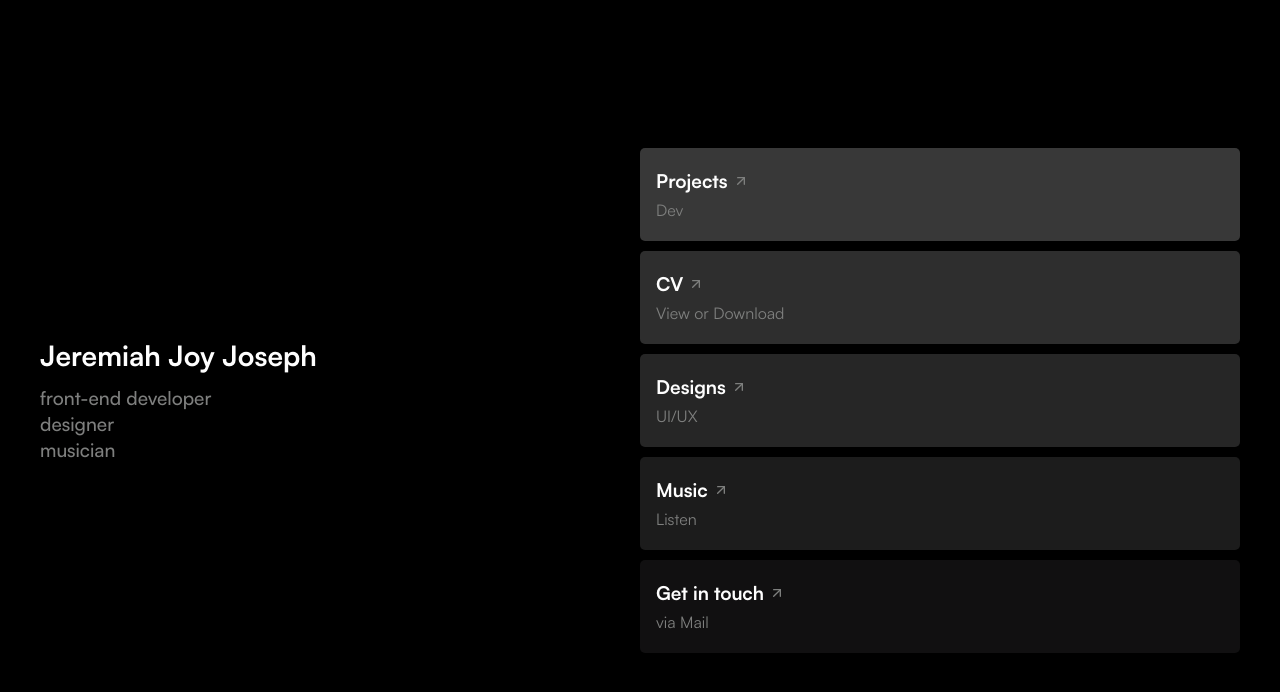
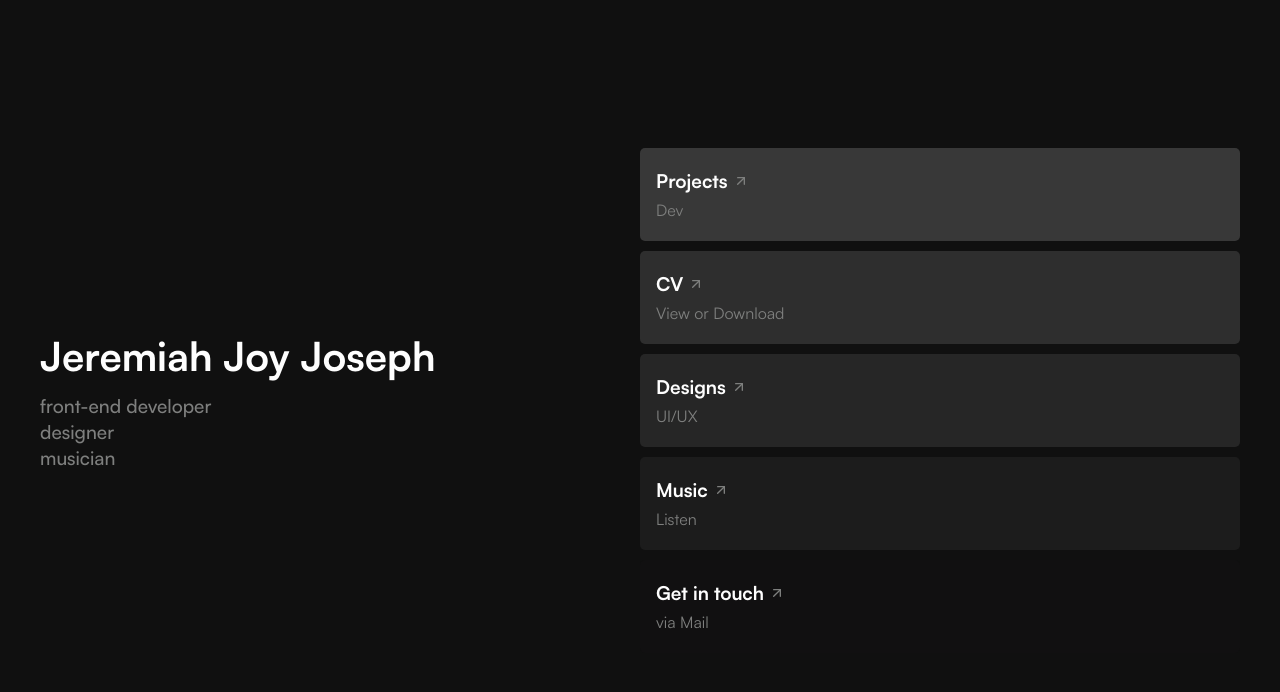
Before and after one commit to jeremiahjoyjoseph/my-web, a React (Create React App) app: page / in a window 1280 px wide. Shown: the top 692 px of the page. Built offline with nearby package versions, Linux system fonts and the light colour scheme.

Commit message:
feature: big title

```diff
--- a/src/components/atoms/Title.jsx
+++ b/src/components/atoms/Title.jsx
@@ -1,7 +1,24 @@
-import React from 'react';
+import React from "react";
+import styled from "styled-components";
+import fonts from "../../theme/fonts";
+import { device } from "../../utils/helperFunctions";
 
 const Title = (props) => {
-  return <h1 className='bold'>{props.children}</h1>;
+  return (
+    <CustomTitle className="bold" {...props}>
+      {props.children}
+    </CustomTitle>
+  );
 };
 
+export const CustomTitle = styled.h1`
+  font-size: ${({ titleSize }) =>
+    titleSize ? `${fonts.size[titleSize]}px` : null};
+
+  @media ${device.laptopL} {
+    font-size: ${({ largeTitleSize }) =>
+      largeTitleSize ? `${fonts.size[largeTitleSize]}px` : null};
+  }
+`;
+
 export default Title;
--- a/src/components/organisms/titleSection/titleSection.jsx
+++ b/src/components/organisms/titleSection/titleSection.jsx
@@ -1,10 +1,10 @@
-import { Fragment } from 'react';
-import styled from 'styled-components';
-import { titleSectionAnimation } from '../../../utils/animationConfig';
-import { slideRight } from '../../../utils/animations';
-import { device } from '../../../utils/helperFunctions';
-import MotionDiv from '../../atoms/MotionDiv';
-import Title from '../../atoms/Title';
+import { Fragment } from "react";
+import styled from "styled-components";
+import { titleSectionAnimation } from "../../../utils/animationConfig";
+import { slideRight } from "../../../utils/animations";
+import { device } from "../../../utils/helperFunctions";
+import MotionDiv from "../../atoms/MotionDiv";
+import Title from "../../atoms/Title";
 
 const TitleSection = (props) => {
   return (
@@ -12,10 +12,10 @@ const TitleSection = (props) => {
       {titleSectionAnimation.active ? (
         <MotionDiv
           variants={slideRight(titleSectionAnimation.startAfter)}
-          initial='hidden'
-          animate='visible'
+          initial="hidden"
+          animate="visible"
         >
-          <Title>{props.title}</Title>
+          <Title {...props}>{props.title}</Title>
           <SubtitleWrapper>{props.children}</SubtitleWrapper>
         </MotionDiv>
       ) : (
--- a/src/containers/dataController/dataContoller.jsx
+++ b/src/containers/dataController/dataContoller.jsx
@@ -1,16 +1,17 @@
-import React from 'react';
-import styled from 'styled-components';
-import Subtitle from '../../components/atoms/Subtitle';
-import Card from '../../components/organisms/card/card';
-import CardsWrapper from '../../components/organisms/cardsWrapper/cardsWrapper';
-import TitleSection from '../../components/organisms/titleSection/titleSection';
-import { device } from '../../utils/helperFunctions';
+import React from "react";
+import styled from "styled-components";
+import Subtitle from "../../components/atoms/Subtitle";
+import Card from "../../components/organisms/card/card";
+import CardsWrapper from "../../components/organisms/cardsWrapper/cardsWrapper";
+import TitleSection from "../../components/organisms/titleSection/titleSection";
+import { device } from "../../utils/helperFunctions";
 
-const DataController = ({ data }) => {
+const DataController = (props) => {
+  const { data } = props;
   return (
     <ContentWrapper>
-      <TitleSection title={data.title}>
-        {data.subtitle.type === 'text'
+      <TitleSection title={data.title} {...props}>
+        {data.subtitle.type === "text"
           ? data.subtitle.data.map((subtitle_data, index) => (
               <Subtitle key={index} data={subtitle_data}>
                 {subtitle_data.title}
--- a/src/pages/home/home.jsx
+++ b/src/pages/home/home.jsx
@@ -1,13 +1,18 @@
-import { useState } from 'react';
-import DataController from '../../containers/dataController/dataContoller';
+import { useState } from "react";
+import DataController from "../../containers/dataController/dataContoller";
 
-import { home_data } from '../../data/home';
+import { home_data } from "../../data/home";
 
 const Home = (props) => {
   const [data] = useState(home_data);
   return (
-    <div className='page'>
-      <DataController data={data} {...props} />
+    <div className="page">
+      <DataController
+        data={data}
+        {...props}
+        titleSize="h40"
+        largeTitleSize="h60"
+      />
     </div>
   );
 };
--- a/src/theme/fonts.js
+++ b/src/theme/fonts.js
@@ -9,14 +9,15 @@ const fonts = {
     h9: 9,
     h33: 33,
     h40: 40,
+    h60: 60,
   },
 
   weight: {
-    full: '900',
-    semi: '600',
-    low: '400',
-    bold: 'bold',
-    normal: 'normal',
+    full: "900",
+    semi: "600",
+    low: "400",
+    bold: "bold",
+    normal: "normal",
   },
 };
 
--- a/src/theme/schema.json
+++ b/src/theme/schema.json
@@ -5,7 +5,7 @@
       "name": "Dark",
       "colors": {
         "body": {
-          "background": "#000000"
+          "background": "#101010"
         },
         "text": {
           "primary": "#fefefe",
```
